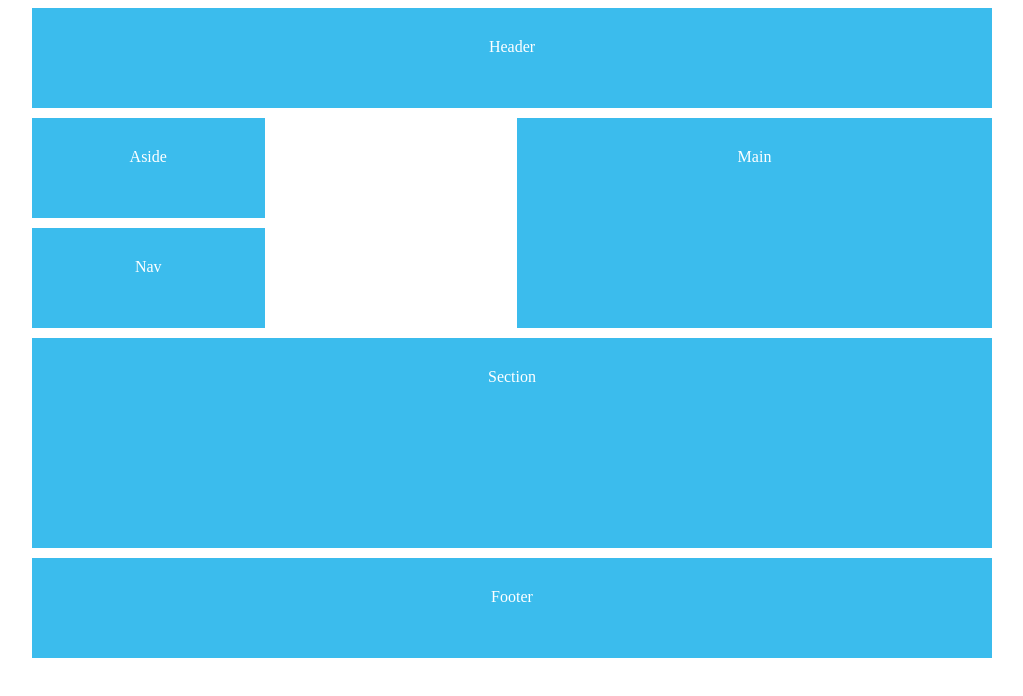
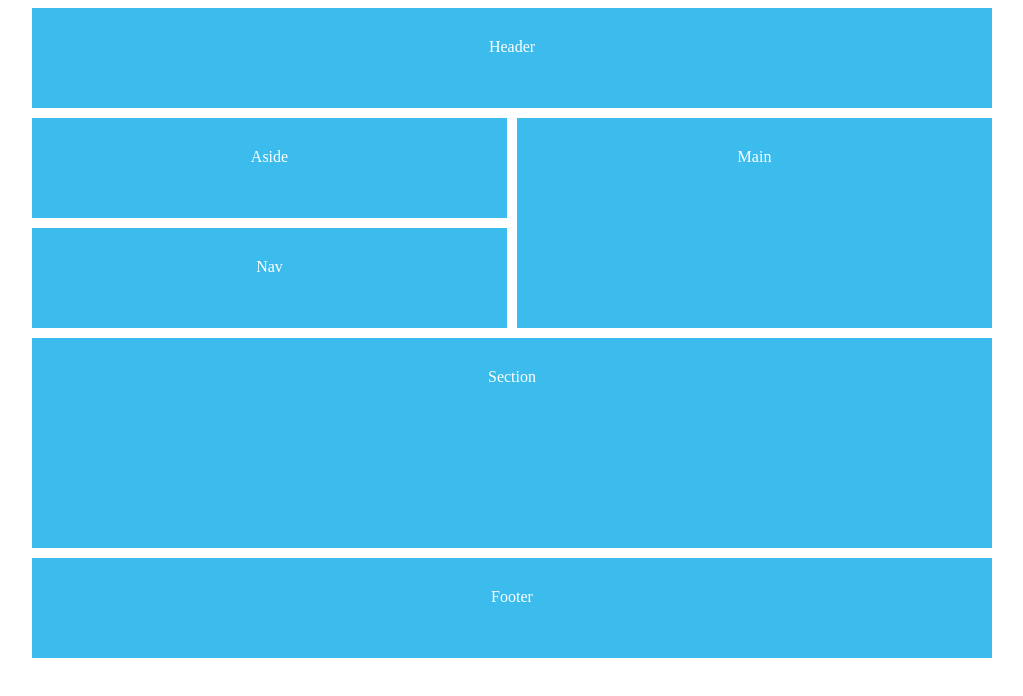
Before and after one commit to lidia-dalecka/CSS-grid, a plain HTML site: page index.html in a window 1280 px wide. Shown: the whole page, without its empty margins (128-1151 px from the left). Drawn offline with Linux system fonts and the light colour scheme.

Commit message:
Made the index.html responsive

```diff
--- a/index.html
+++ b/index.html
@@ -1,17 +1,20 @@
 <!DOCTYPE html>
 <html lang="en">
+
 <head>
     <meta charset="UTF-8">
     <meta http-equiv="X-UA-Compatible" content="IE=edge">
     <meta name="viewport" content="width=device-width, initial-scale=1.0">
     <title>Using CSS Grid</title>
     <style>
-        body{
-            color:#fff;
+        body {
+            color: #fff;
             font-family: 'Nunito Semibold';
             text-align: center;
         }
-        #content{
+
+        #content {
+            /*default for PC*/
             grid-template-columns: repeat(4, 1fr);
             grid-auto-rows: minmax(100px, auto);
             display: grid;
@@ -19,39 +22,66 @@
             margin: 0 auto;
             grid-gap: 10px;
             grid-template-areas:
-            "header header header header"
-            "aside . main main"
-            "nav . main main"
-            "section section section section"
-            "section section section section"
-            "footer footer footer footer";
+                "header header header header"
+                "footer footer footer footer"
+                "main main  main main"
+                "main main main main"
+                "aside aside aside aside"
+                "section section section section"
+                "section section section section";
         }
 
-        #content > *{
+        @media screen and (min-width: 760px) {
+            /*for mobiles*/
+
+            #content {
+                grid-template-columns: repeat(4, 1fr);
+                grid-auto-rows: minmax(100px, auto);
+                display: grid;
+                max-width: 960px;
+                margin: 0 auto;
+                grid-gap: 10px;
+                grid-template-areas:
+                    "header header header header"
+                    "aside aside main main"
+                    "nav nav main main"
+                    "section section section section"
+                    "section section section section"
+                    "footer footer footer footer";
+            }
+        }
+
+        #content>* {
             background: #3bbced;
             padding: 30px;
         }
-        header{
+
+        header {
             grid-area: header;
         }
-        main{
+
+        main {
             grid-area: main;
         }
-        section{
+
+        section {
             grid-area: section;
         }
-        aside{
+
+        aside {
             grid-area: aside;
         }
-        nav{
+
+        nav {
             grid-area: nav;
         }
-        footer{
+
+        footer {
             grid-area: footer;
         }
-
     </style>
 </head>
+
 <body>
 
     <div id="content">
@@ -66,4 +96,5 @@
     </div>
 
 </body>
+
 </html>
```
